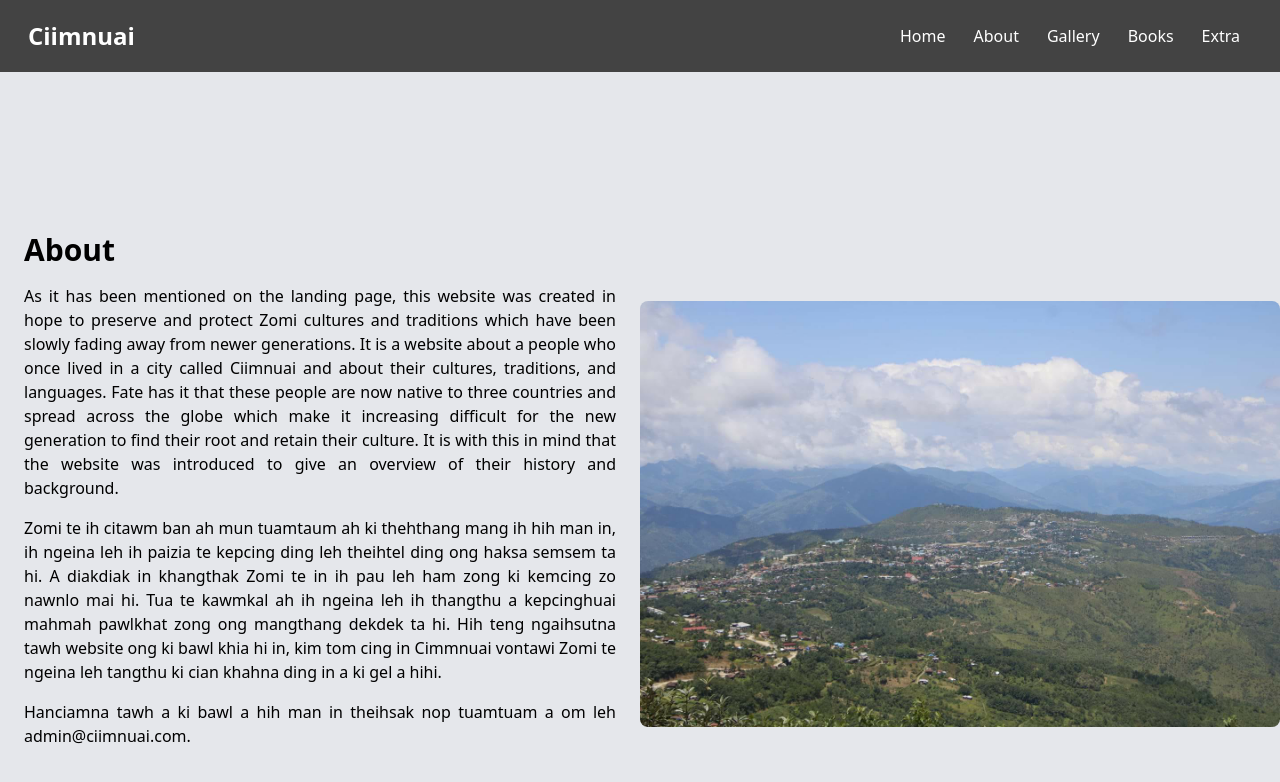
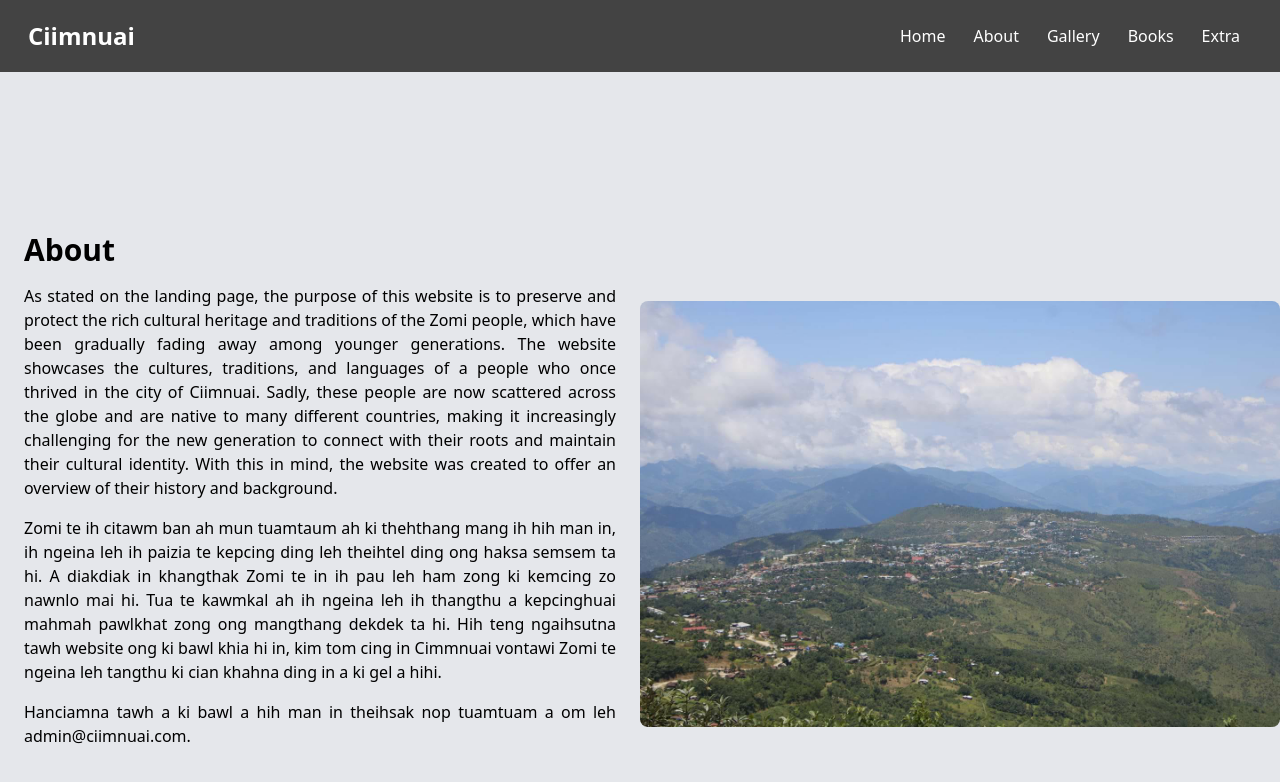
Before and after one commit to johnpiapian/ciimnuai, a Next.js app: page /about in a window 1280 px wide. Shown: the top 782 px of the page. Built offline with nearby package versions, Linux system fonts and the light colour scheme.

Commit message:
Update about page description

```diff
--- a/pages/about.js
+++ b/pages/about.js
@@ -18,7 +18,7 @@ export default function About() {
             <div class="flex flex-col w-full lg:w-1/2 justify-center items-start pt-12 pb-24 px-6 text-justify">
                 <h1 class="font-bold text-3xl my-4">About</h1>
                 <p class="leading-normal mb-4">
-                    As it has been mentioned on the landing page, this website was created in hope to preserve and protect Zomi cultures and traditions which have been slowly fading away from newer generations. It is a website about a people who once lived in a city called Ciimnuai and about their cultures, traditions, and languages. Fate has it that these people are now native to three countries and spread across the globe which make it increasing difficult for the new generation to find their root and retain their culture. It is with this in mind that the website was introduced to give an overview of their history and background.
+                As stated on the landing page, the purpose of this website is to preserve and protect the rich cultural heritage and traditions of the Zomi people, which have been gradually fading away among younger generations. The website showcases the cultures, traditions, and languages of a people who once thrived in the city of Ciimnuai. Sadly, these people are now scattered across the globe and are native to many different countries, making it increasingly challenging for the new generation to connect with their roots and maintain their cultural identity. With this in mind, the website was created to offer an overview of their history and background.
                 </p>
                 <p class="leading-normal mb-4">
                     Zomi te ih citawm ban ah mun tuamtaum ah ki thehthang mang ih hih man in, ih ngeina leh ih paizia te kepcing ding leh theihtel ding ong haksa semsem ta hi. A diakdiak in khangthak Zomi te in ih pau leh ham zong ki kemcing zo nawnlo mai hi. Tua te kawmkal ah ih ngeina leh ih thangthu a kepcinghuai mahmah pawlkhat zong ong mangthang dekdek ta hi. Hih teng ngaihsutna tawh website ong ki bawl khia hi in, kim tom cing in Cimmnuai vontawi Zomi te ngeina leh tangthu ki cian khahna ding in a ki gel a hihi.
```
